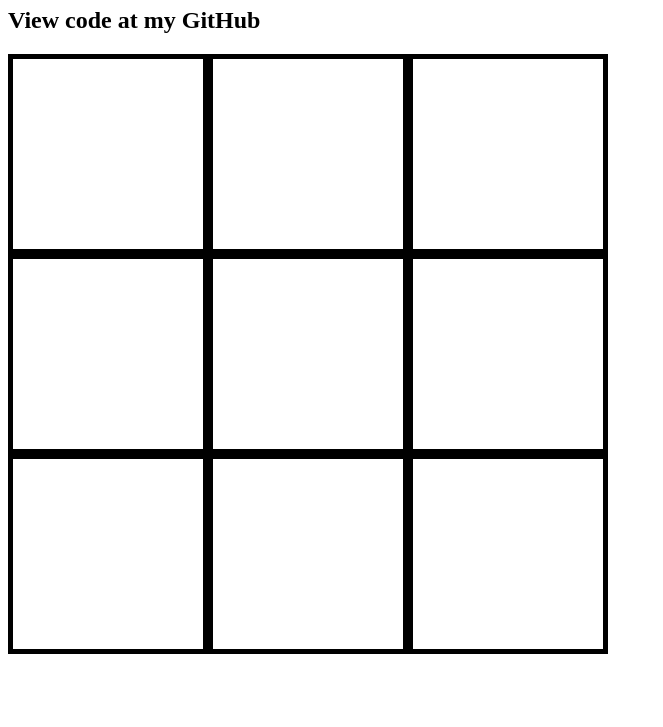
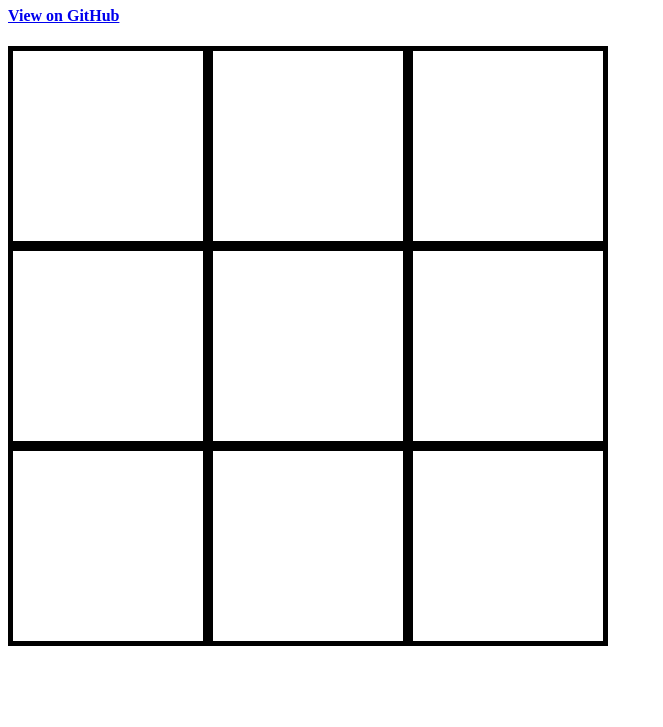
Before and after one commit to vishnuak1989/TicTacToe, a plain HTML site: page index.html in a window 1280 px wide. Shown: the part 73-800 px from the top of the page, without its empty margins (0-663 px from the left). Drawn offline with Linux system fonts and the light colour scheme.

Commit message:
Update index.html

```diff
--- a/index.html
+++ b/index.html
@@ -29,7 +29,7 @@
 </head>
 <body>
   <h1> Tic Tac Toe game using HTML,CSS and JS<h1>
-    <h2>View code at my GitHub <a href="https://github.com/vishnuak1989/TicTacToe" /> </h2>
+    <h4><a href="https://github.com/vishnuak1989/TicTacToe">View on GitHub</a> </h4>
 <div class="board">
   <div class="square"></div>
   <div class="square"></div>
```
